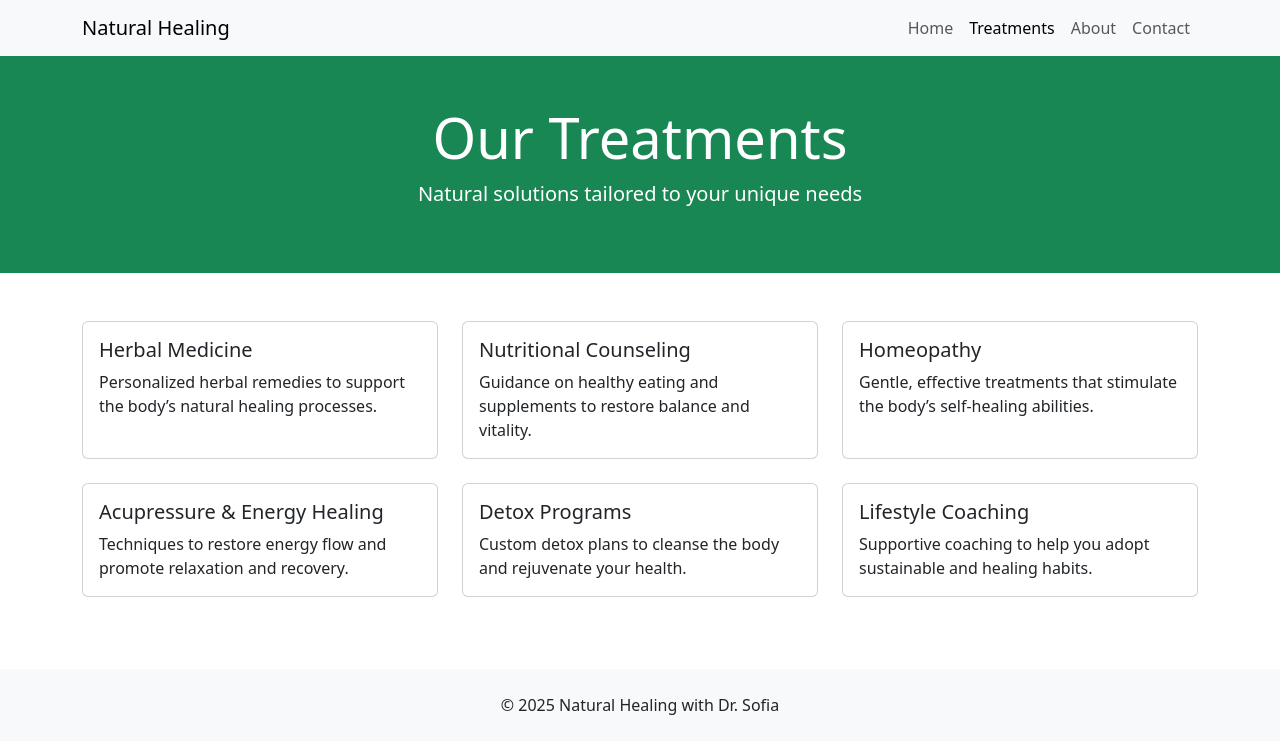
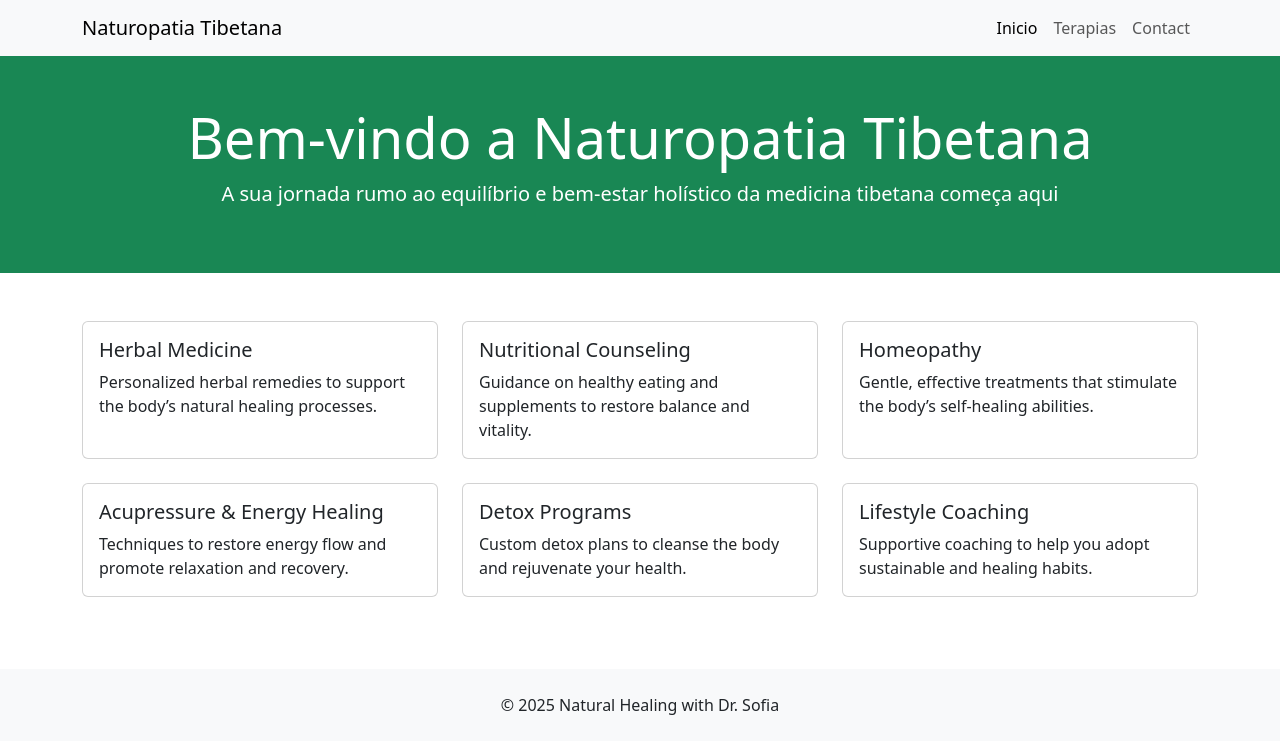
Before and after one commit to Talwar88/naturopatia, a plain HTML site: page treatments.html in a window 1280 px wide. Drawn offline with nearby package versions, Linux system fonts and the light colour scheme.

Commit message:
Update treatments.html

```diff
--- a/treatments.html
+++ b/treatments.html
@@ -1,23 +1,22 @@
 <!DOCTYPE html>
-<html lang="en">
+<html lang="pt">
 <head>
   <meta charset="UTF-8">
   <meta name="viewport" content="width=device-width, initial-scale=1.0">
-  <title>Treatments | Natural Healing with Dr. Sofia</title>
+  <title>Naturopatia Tibetana com Sérgio Carvalho</title>
   <link href="https://cdn.jsdelivr.net/npm/bootstrap@5.3.3/dist/css/bootstrap.min.css" rel="stylesheet">
 </head>
 <body>
   <nav class="navbar navbar-expand-lg navbar-light bg-light">
     <div class="container">
-      <a class="navbar-brand" href="index.html">Natural Healing</a>
+      <a class="navbar-brand" href="#">Naturopatia Tibetana</a>
       <button class="navbar-toggler" type="button" data-bs-toggle="collapse" data-bs-target="#navbarNav">
         <span class="navbar-toggler-icon"></span>
       </button>
       <div class="collapse navbar-collapse" id="navbarNav">
         <ul class="navbar-nav ms-auto">
-          <li class="nav-item"><a class="nav-link" href="index.html">Home</a></li>
-          <li class="nav-item"><a class="nav-link active" href="treatments.html">Treatments</a></li>
-          <li class="nav-item"><a class="nav-link" href="about.html">About</a></li>
+          <li class="nav-item"><a class="nav-link active" href="index.html">Inicio</a></li>
+          <li class="nav-item"><a class="nav-link" href="treatments.html">Terapias</a></li>
           <li class="nav-item"><a class="nav-link" href="contact.html">Contact</a></li>
         </ul>
       </div>
@@ -26,8 +25,8 @@
 
   <header class="bg-success text-white text-center py-5">
     <div class="container">
-      <h1 class="display-4">Our Treatments</h1>
-      <p class="lead">Natural solutions tailored to your unique needs</p>
+      <h1 class="display-4">Bem-vindo a Naturopatia Tibetana</h1>
+      <p class="lead">A sua jornada rumo ao equilíbrio e bem-estar holístico da medicina tibetana começa aqui</p>
     </div>
   </header>
 
```
